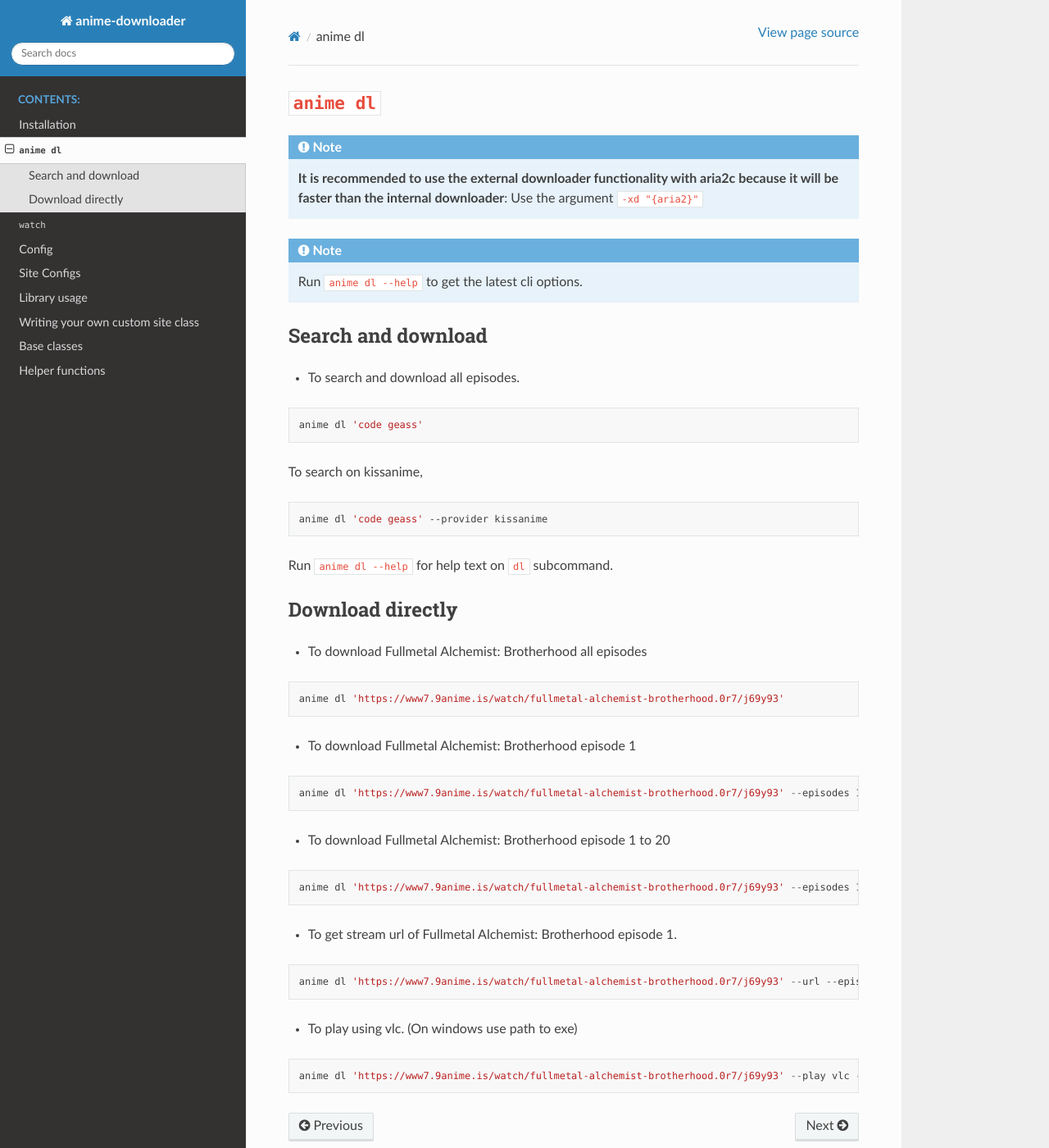
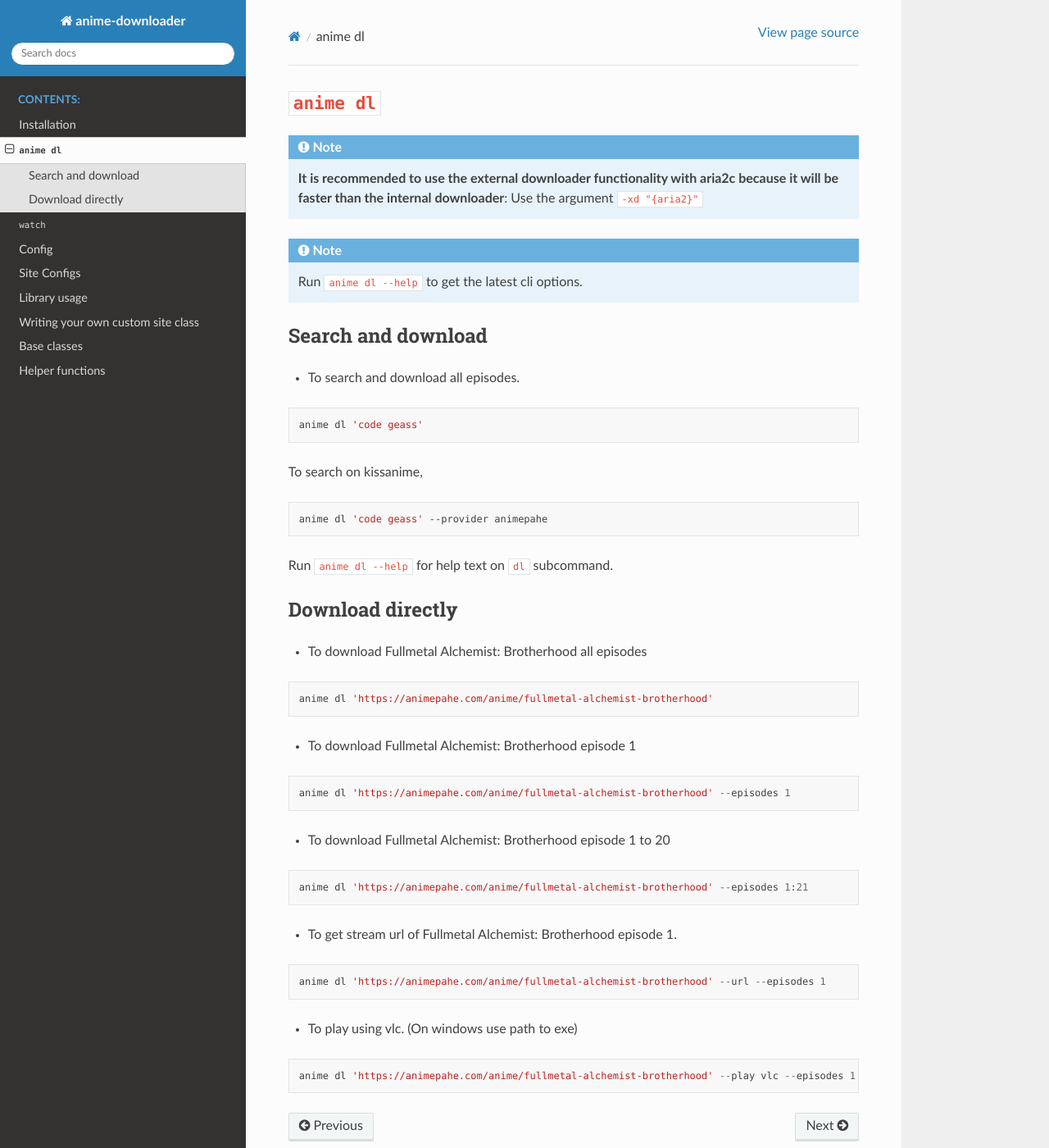
Before and after one commit to anime-dl/anime-downloader, a Sphinx documentation site: the page built from docs/usage/dl.rst, in a window 1280 px wide and 1400 px high. Shown: the whole window at 82% size. Built offline with Sphinx 7.4.7 and the Read the Docs theme 2.0.0, drawn with Linux system fonts in a browser that asks for light colours; some of the changed lines change nothing that is shown.

Commit message:
docs: replace 9anime links with animepahe

```diff
--- a/docs/usage/dl.rst
+++ b/docs/usage/dl.rst
@@ -20,7 +20,7 @@ To search on kissanime,
 
 .. code:: bash
 
-   anime dl 'code geass' --provider kissanime
+   anime dl 'code geass' --provider animepahe
 
 Run ``anime dl --help`` for help text on ``dl`` subcommand.
 
@@ -31,28 +31,28 @@ Download directly
 
 ::
 
-   anime dl 'https://www7.9anime.is/watch/fullmetal-alchemist-brotherhood.0r7/j69y93'
+   anime dl 'https://animepahe.com/anime/fullmetal-alchemist-brotherhood'
 
 -  To download Fullmetal Alchemist: Brotherhood episode 1
 
 ::
 
-   anime dl 'https://www7.9anime.is/watch/fullmetal-alchemist-brotherhood.0r7/j69y93' --episodes 1
+   anime dl 'https://animepahe.com/anime/fullmetal-alchemist-brotherhood' --episodes 1
 
 -  To download Fullmetal Alchemist: Brotherhood episode 1 to 20
 
 ::
 
-   anime dl 'https://www7.9anime.is/watch/fullmetal-alchemist-brotherhood.0r7/j69y93' --episodes 1:21
+   anime dl 'https://animepahe.com/anime/fullmetal-alchemist-brotherhood' --episodes 1:21
 
 -  To get stream url of Fullmetal Alchemist: Brotherhood episode 1.
 
 ::
 
-   anime dl 'https://www7.9anime.is/watch/fullmetal-alchemist-brotherhood.0r7/j69y93' --url --episodes 1
+   anime dl 'https://animepahe.com/anime/fullmetal-alchemist-brotherhood' --url --episodes 1
 
 -  To play using vlc. (On windows use path to exe)
 
 ::
 
-   anime dl 'https://www7.9anime.is/watch/fullmetal-alchemist-brotherhood.0r7/j69y93' --play vlc --episodes 1
+   anime dl 'https://animepahe.com/anime/fullmetal-alchemist-brotherhood' --play vlc --episodes 1
```
